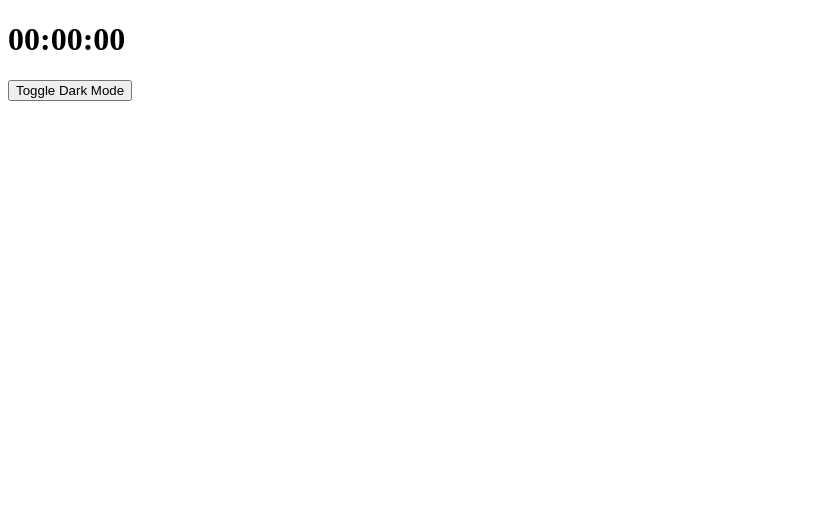
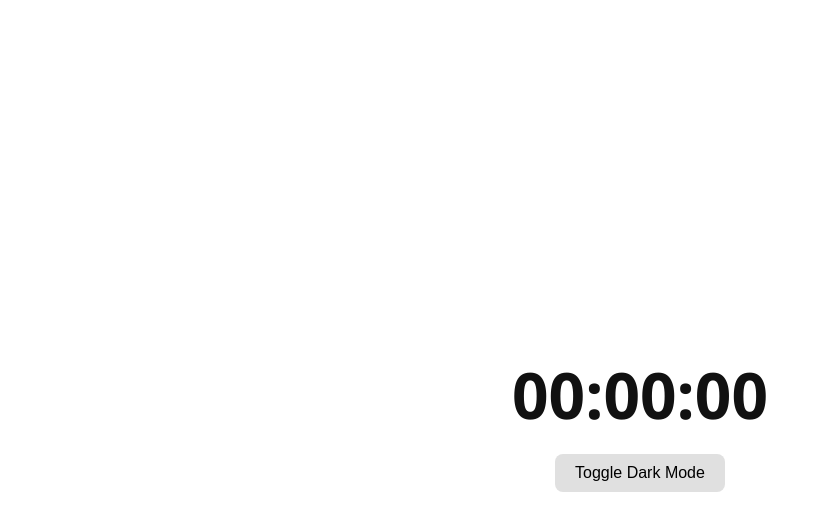
Before and after one commit to Night424/DarkClockJS, a plain HTML site: page index.html in a window 1280 px wide. Shown: the whole page, without its empty margins (0-821 px from the left). Drawn offline with Linux system fonts and the light colour scheme.

Commit message:
added css container and css

```diff
--- a/index.html
+++ b/index.html
@@ -7,7 +7,7 @@
     <link rel="stylesheet" href = "style.css"/>
 </head>
 <body>
-    <div>
+    <div class="container">
         <h1 id="clock">00:00:00</h1>
         <button id="toggleTheme">Toggle Dark Mode</button>
 
--- a/style.css
+++ b/style.css
@@ -0,0 +1,40 @@
+:root {
+    --bg-color: #ffffff;
+    --text-color: #111111;
+    --button-bg: #e0e0e0;
+}
+body.dark {
+  --bg-color: #111111;
+  --text-color: #ffffff;
+  --button-bg: #333333;
+}
+body {
+    margin: 0;
+    height: 100vh;
+    display: flex;
+    justify-content: center;
+    align-items: center;
+    background-color: var(--bg-color);
+    color: var(--text-color);
+    font-family: 'Segoe UI', Tahoma, Geneva, Verdana, sans-serif;
+
+}
+.container {
+    text-align: center;
+}
+#clock {
+    font-size: 4rem;
+    margin-bottom: 1rem;
+}
+button{
+    padding: 10px 20px;
+    background-color: var(--button-bg);
+    border: none;
+    border-radius: 8px;
+    cursor: pointer;
+    font-size: 1rem;
+    transition: background-color 0.3s;
+}
+button:hover{
+    background-color: #aaa;
+}
```
